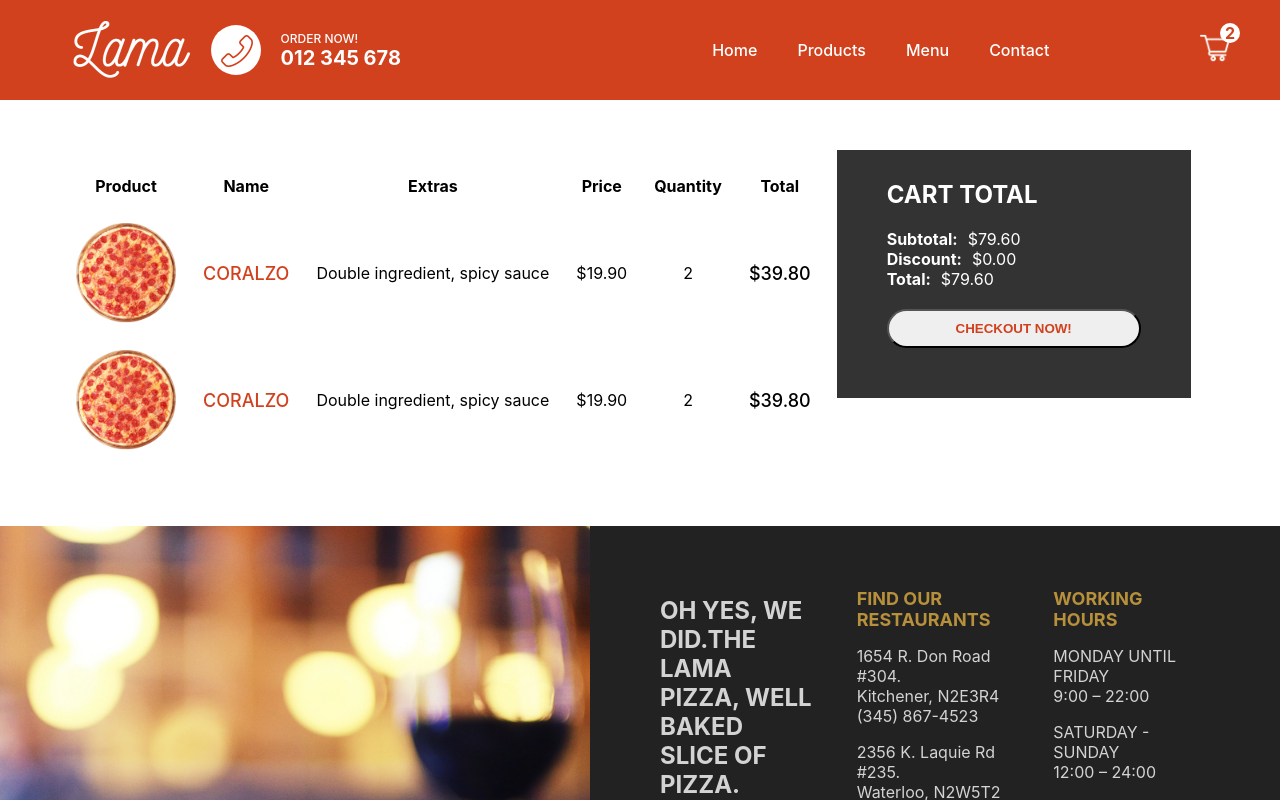
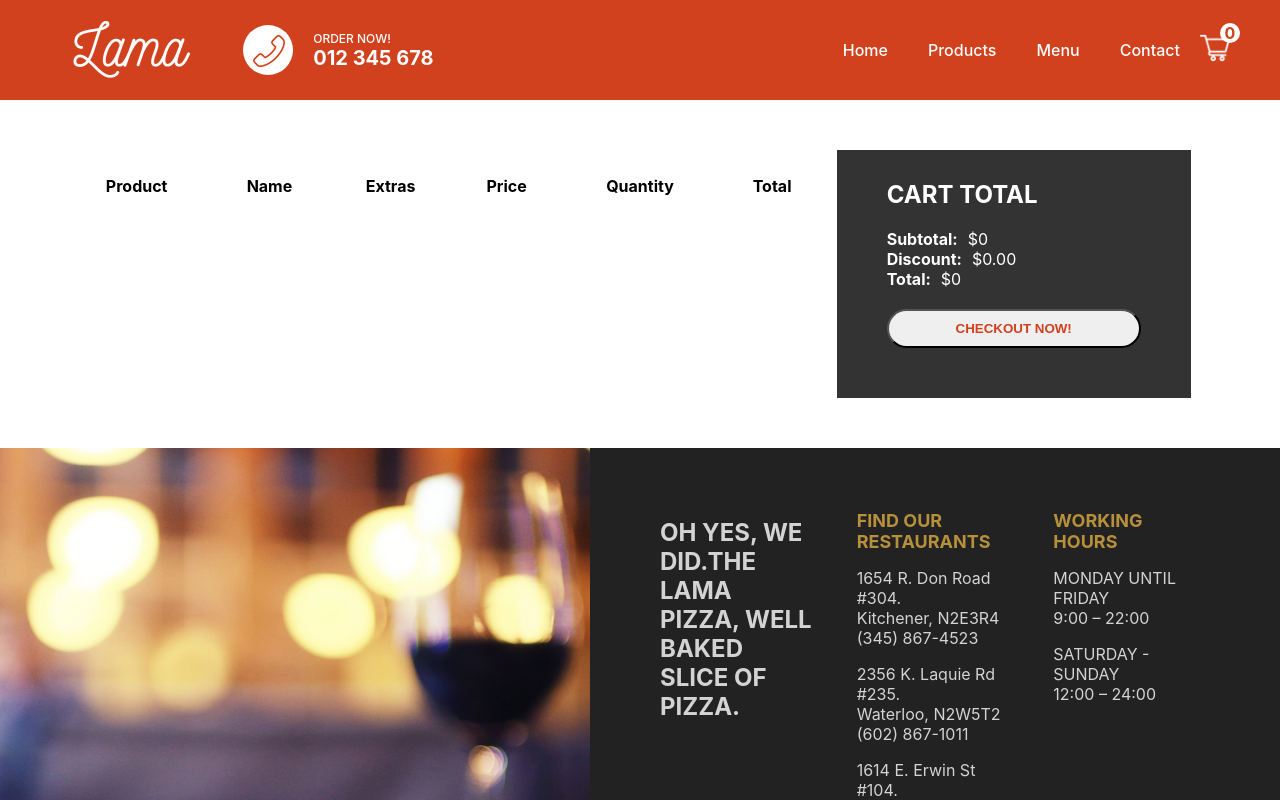
Before and after one commit to apatel6152/Pizza_Mania, a Next.js app: page /cart in a window 1280 px wide. Shown: the top 800 px of the page. Built offline with nearby package versions, Linux system fonts and the light colour scheme.

Commit message:
Displaying user orders on cart page by using redux

```diff
--- a/components/Navbar.jsx
+++ b/components/Navbar.jsx
@@ -1,7 +1,10 @@
 import Image from 'next/image';
 import styles from '../styles/Navbar.module.css';
+import { useSelector } from "react-redux";
+import Link from "next/link";
 
 const Navbar = () => {
+  const quantity = useSelector((state) => state.cart.quantity);
   return (
     <div className={styles.container}>
       <div className={styles.item}>
@@ -29,12 +32,14 @@
         </ul>
       </div>
 
-      <div className={styles.item}>
-        <div className={styles.cart}>
-          <Image src="/img/cart.png" alt="" width="30" height="30" />
-          <div className={styles.counter}>2</div>
+      <Link href="/cart" passHref>
+        <div className={styles.item}>
+          <div className={styles.cart}>
+            <Image src="/img/cart.png" alt="" width="30" height="30" />
+            <div className={styles.counter}>{quantity}</div>
+          </div>
         </div>
-      </div>
+      </Link>
     </div>
   );
 };
--- a/package.json
+++ b/package.json
@@ -10,12 +10,15 @@
   },
   "dependencies": {
     "@next/font": "13.0.7",
+    "@reduxjs/toolkit": "^1.9.1",
     "axios": "^1.2.1",
     "eslint": "8.30.0",
     "eslint-config-next": "13.0.7",
     "mongoose": "^6.8.1",
     "next": "13.0.7",
     "react": "18.2.0",
-    "react-dom": "18.2.0"
+    "react-dom": "18.2.0",
+    "react-redux": "^8.0.5",
+    "redux": "^4.2.0"
   }
 }
--- a/pages/_app.js
+++ b/pages/_app.js
@@ -1,10 +1,14 @@
-import Layout from "../components/Layout";
-import "../styles/globals.css";
+import Layout from '../components/Layout';
+import '../styles/globals.css';
+import store from '../redux/store';
+import { Provider } from 'react-redux';
 
 export default function App({ Component, pageProps }) {
   return (
-    <Layout>
-      <Component {...pageProps} />
-    </Layout>
+    <Provider store={store}>
+      <Layout>
+        <Component {...pageProps} />
+      </Layout>
+    </Provider>
   );
 }
--- a/pages/cart.jsx
+++ b/pages/cart.jsx
@@ -1,7 +1,9 @@
-import styles from "../styles/Cart.module.css";
-import Image from "next/image";
+import styles from '../styles/Cart.module.css';
+import Image from 'next/image';
+import { useDispatch, useSelector } from 'react-redux';
 
 const Cart = () => {
+  const cart = useSelector((state) => state.cart);
   return (
     <div className={styles.container}>
       <div className={styles.left}>
@@ -15,11 +17,14 @@
               <th>Quantity</th>
               <th>Total</th>
             </tr>
-          <tr className={styles.tr}>
+          </tbody>
+          <tbody>
+            {cart.products.map((product) => (
+              <tr className={styles.tr} key={product._id}>
                 <td>
                   <div className={styles.imgContainer}>
                     <Image
-                  src="/img/pizza.png"
+                      src={product.img}
                       layout="fill"
                       objectFit="cover"
                       alt=""
@@ -27,52 +32,28 @@
                   </div>
                 </td>
                 <td>
-              <span className={styles.name}>CORALZO</span>
+                  <span className={styles.name}>{product.title}</span>
                 </td>
                 <td>
                   <span className={styles.extras}>
-                Double ingredient, spicy sauce
+                    {product.extras.map((extra) => (
+                      <span key={extra._id}>{extra.text}, </span>
+                    ))}
                   </span>
                 </td>
                 <td>
-              <span className={styles.price}>$19.90</span>
+                  <span className={styles.price}>${product.price}</span>
                 </td>
                 <td>
-              <span className={styles.quantity}>2</span>
+                  <span className={styles.quantity}>{product.quantity}</span>
                 </td>
                 <td>
-              <span className={styles.total}>$39.80</span>
+                  <span className={styles.total}>
+                    ${product.price * product.quantity}
+                  </span>
                 </td>
               </tr>
-          <tr className={styles.tr}>
-            <td>
-              <div className={styles.imgContainer}>
-                <Image
-                  src="/img/pizza.png"
-                  layout="fill"
-                  objectFit="cover"
-                  alt=""
-                />
-              </div>
-            </td>
-            <td>
-              <span className={styles.name}>CORALZO</span>
-            </td>
-            <td>
-              <span className={styles.extras}>
-                Double ingredient, spicy sauce
-              </span>
-            </td>
-            <td>
-              <span className={styles.price}>$19.90</span>
-            </td>
-            <td>
-              <span className={styles.quantity}>2</span>
-            </td>
-            <td>
-              <span className={styles.total}>$39.80</span>
-            </td>
-          </tr>
+            ))}
           </tbody>
         </table>
       </div>
@@ -80,13 +61,13 @@
         <div className={styles.wrapper}>
           <h2 className={styles.title}>CART TOTAL</h2>
           <div className={styles.totalText}>
-            <b className={styles.totalTextTitle}>Subtotal:</b>$79.60
+            <b className={styles.totalTextTitle}>Subtotal:</b>${cart.total}
           </div>
           <div className={styles.totalText}>
             <b className={styles.totalTextTitle}>Discount:</b>$0.00
           </div>
           <div className={styles.totalText}>
-            <b className={styles.totalTextTitle}>Total:</b>$79.60
+            <b className={styles.totalTextTitle}>Total:</b>${cart.total}
           </div>
           <button className={styles.button}>CHECKOUT NOW!</button>
         </div>
--- /dev/null
+++ b/redux/cartSlice.js
@@ -0,0 +1,25 @@
+import { createSlice } from "@reduxjs/toolkit";
+
+const cartSlice = createSlice({
+  name: "cart",
+  initialState: {
+    products: [],
+    quantity: 0,
+    total: 0,
+  },
+  reducers: {
+    addProduct: (state, action) => {
+      state.products.push(action.payload);
+      state.quantity += 1;
+      state.total += action.payload.price * action.payload.quantity;
+    },
+    reset: (state) => {
+      state.products = [];
+      state.quantity = 0;
+      state.total = 0;
+    },
+  },
+});
+
+export const { addProduct, reset } = cartSlice.actions;
+export default cartSlice.reducer;
--- /dev/null
+++ b/redux/store.js
@@ -0,0 +1,8 @@
+import { configureStore } from "@reduxjs/toolkit";
+import cartReducer from "./cartSlice";
+
+export default configureStore({
+    reducer: {
+      cart: cartReducer,
+    },
+  });
```
Also changed, not shown: pages/product/[id].js (+8 -1 lines), 1 other file (tests, documents, lock files or other folders). Lines whose indentation alone changed are shown as unchanged.
